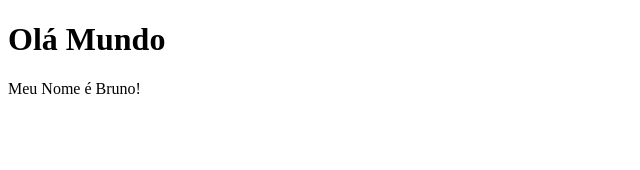
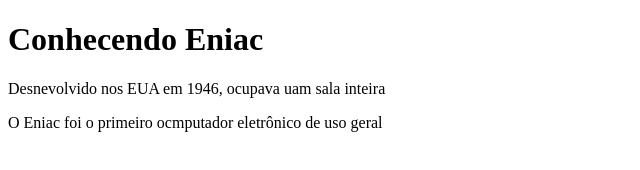
Before and after one commit to BrunoLeonardo01/Dev-Net, a plain HTML site: page index.html in a window 1280 px wide. Shown: the whole page, without its empty margins (0-640 px from the left). Drawn offline with Linux system fonts and the light colour scheme.

Commit message:
Versão Incial

```diff
--- a/index.html
+++ b/index.html
@@ -3,9 +3,16 @@
 <head>
     <meta charset="UTF-8">
     <title>Conhecendo Eniac</title>
+    <link rel="stylesheet" href="style.css"/>
+
 </head>
 <body>
-    <h1> Olá Mundo</h1>
-    <p> Meu Nome é Bruno!</p>
+    <h1> Conhecendo Eniac</h1>
+    <p> Desnevolvido nos EUA em 1946, ocupava uam sala inteira</p>
+    <div id="container"
+    <div class="box"
+    <p>O Eniac foi o primeiro ocmputador eletrônico de uso geral</p>
+</div>
+
 </body>
 </html>
```
Also changed, not shown: style.css (added).
